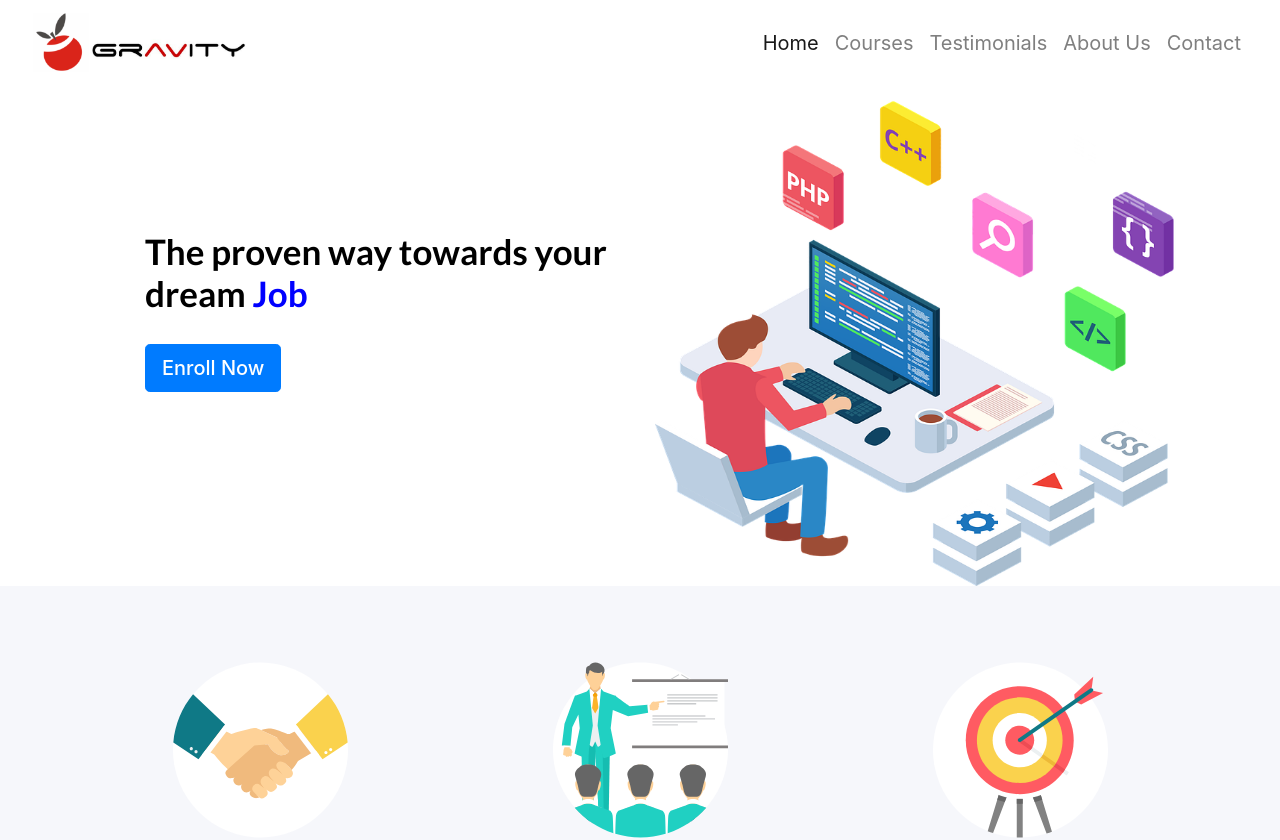
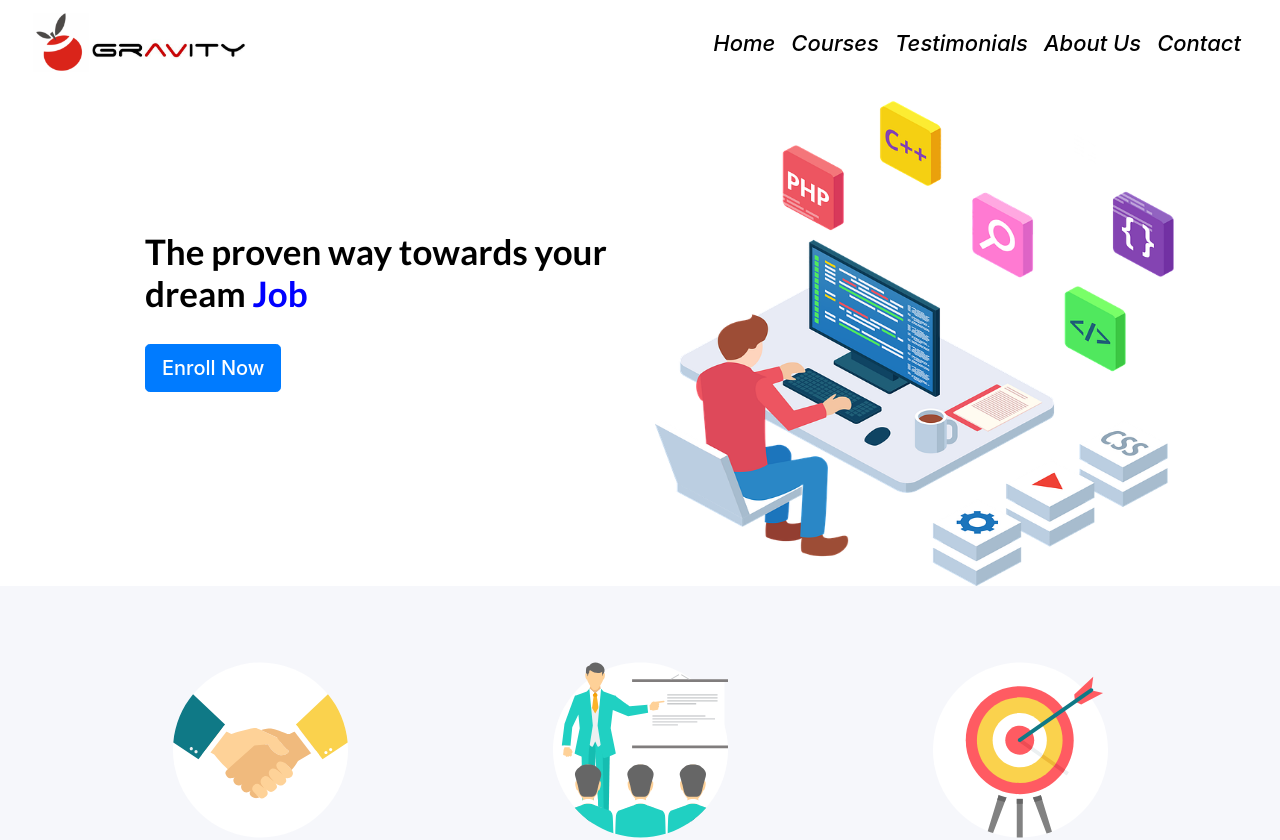
Before and after one commit to dhirajgulhane/Gravity-UI, an Angular app: page / in a window 1280 px wide. Shown: the top 840 px of the page. Built offline with nearby package versions, Linux system fonts and the light colour scheme; no server answers.

Commit message:
main - navbar changes

```diff
--- a/src/app/header/header.component.html
+++ b/src/app/header/header.component.html
@@ -6,22 +6,22 @@
     <button class="navbar-toggler" type="button" data-toggle="collapse" data-target="#navbarSupportedContent" aria-controls="navbarSupportedContent" aria-expanded="false" aria-label="Toggle navigation">
       <span class="navbar-toggler-icon"></span>
     </button>
-    <div class="collapse navbar-collapse" id="navbarSupportedContent">
+    <div class="collapse navbar-collapse text-center" id="navbarSupportedContent">
       <ul class="navbar-nav ml-auto mb-2 mb-lg-0">
         <li class="nav-item">
-          <a class="nav-link active" aria-current="page" href="#">Home</a>
+          <a class="nav-link" aria-current="page" href="#">Home</a>
         </li>
         <li class="nav-item">
-          <a class="nav-link" routerLink="courses">Courses</a>
+          <a class="nav-link" routerLink="courses" data-toggle="collapse" data-target=".navbar-collapse.show">Courses</a>
         </li>
         <li class="nav-item">
-          <a class="nav-link" routerLink="testimonials">Testimonials</a>
+          <a class="nav-link" routerLink="testimonials" data-toggle="collapse" data-target=".navbar-collapse.show">Testimonials</a>
         </li>
         <li class="nav-item">
-          <a class="nav-link" routerLink="about-us">About Us</a>
+          <a class="nav-link" routerLink="about-us" data-toggle="collapse" data-target=".navbar-collapse.show">About Us</a>
         </li>
         <li class="nav-item">
-          <a class="nav-link" routerLink="contact">Contact</a>
+          <a class="nav-link" routerLink="contact" data-toggle="collapse" data-target=".navbar-collapse.show">Contact</a>
         </li>
       </ul>
     </div>
--- a/src/styles.css
+++ b/src/styles.css
@@ -3,8 +3,10 @@
 }
 
 .navbar-light .navbar-nav .nav-link{
-  color: #000000;
-  font-size: 20px;
+  color: #000000 !important;
+  font-size: 22px;
+  font-weight: 500;
+  font-style: oblique;
 }
 
 .navbar-light .navbar-nav .nav-link:hover{
```
